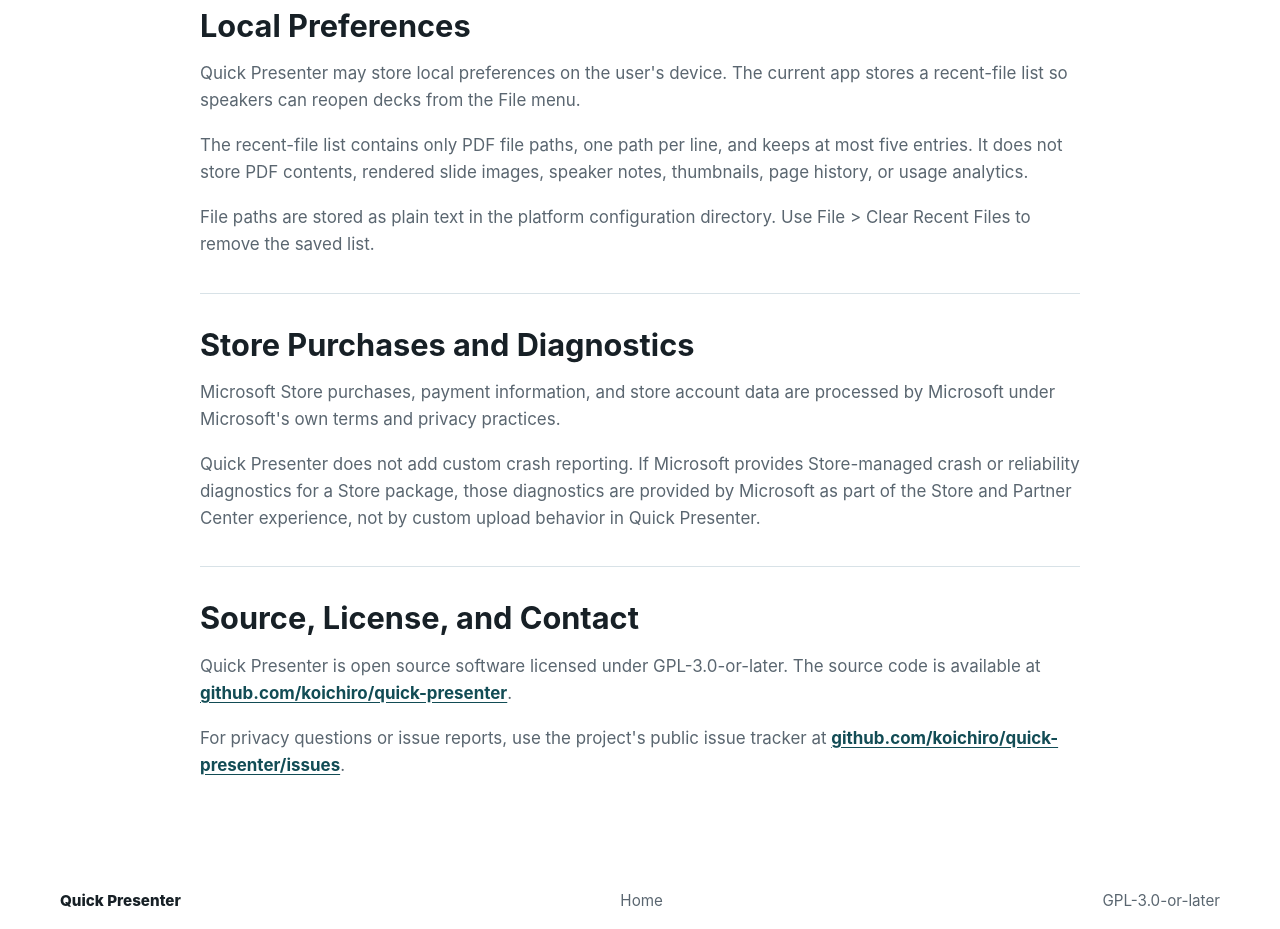
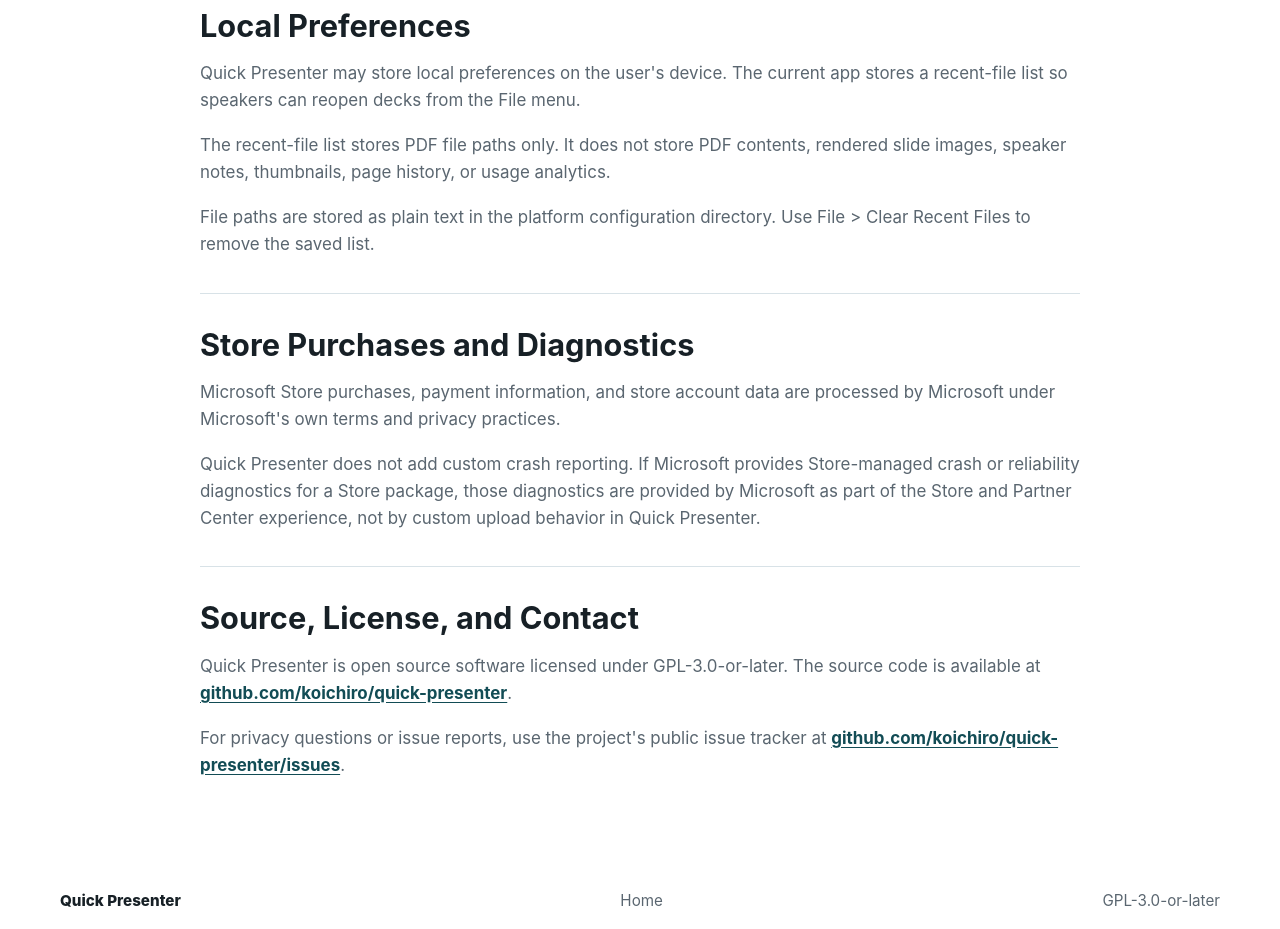
Before and after one commit to koichiro/quick-presenter, a website: page website/src/privacy/index.html in a window 1280 px wide. Shown: the part 980-1909 px from the top of the page. Drawn offline with Linux system fonts and the light colour scheme; files whose address does not match are found by name.

Commit message:
Generalize recent file privacy wording

```diff
--- a/website/src/privacy/index.html
+++ b/website/src/privacy/index.html
@@ -63,10 +63,9 @@
             decks from the File menu.
           </p>
           <p>
-            The recent-file list contains only PDF file paths, one path per
-            line, and keeps at most five entries. It does not store PDF contents,
-            rendered slide images, speaker notes, thumbnails, page history, or
-            usage analytics.
+            The recent-file list stores PDF file paths only. It does not store
+            PDF contents, rendered slide images, speaker notes, thumbnails, page
+            history, or usage analytics.
           </p>
           <p>
             File paths are stored as plain text in the platform configuration
```
